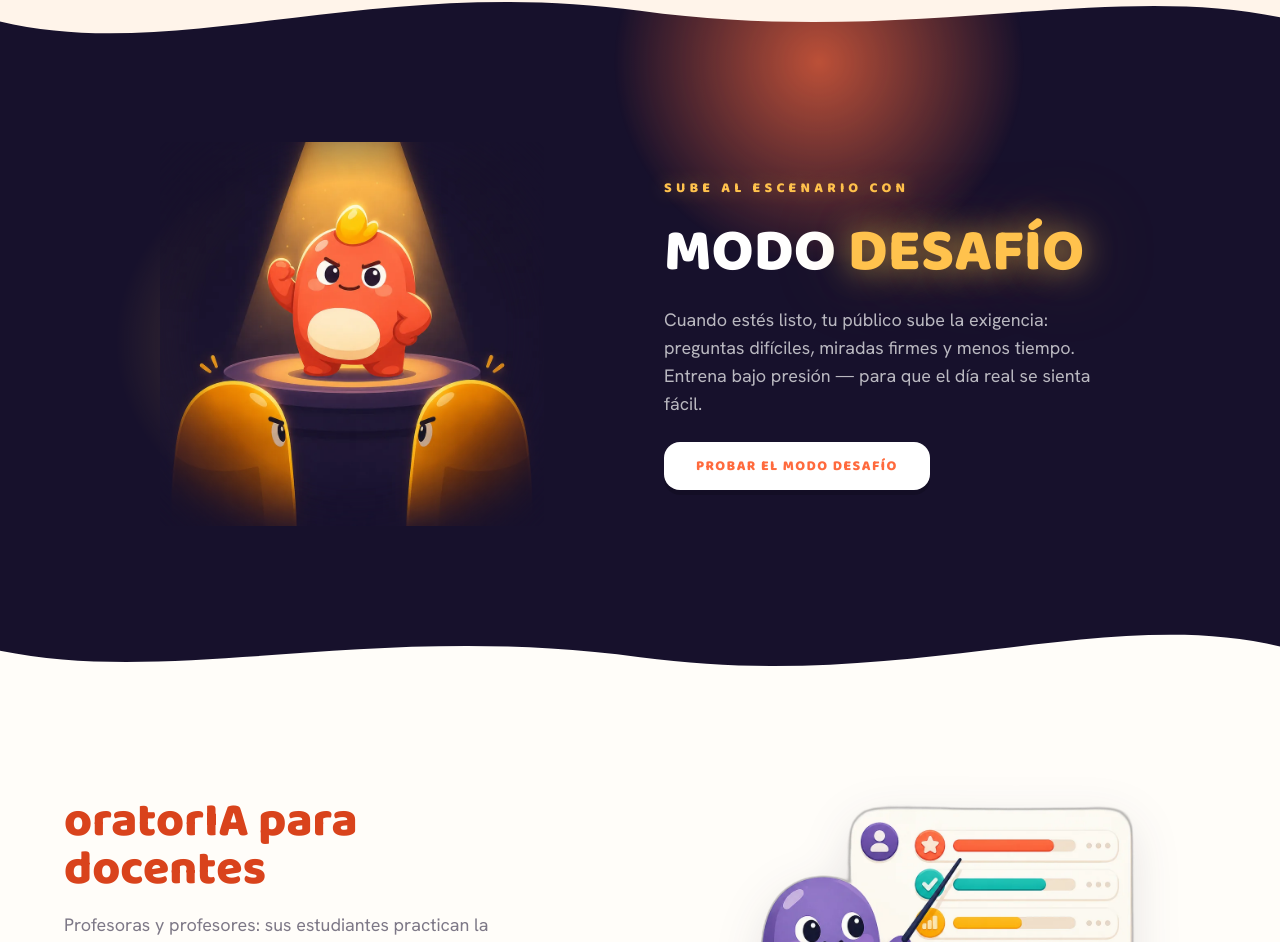
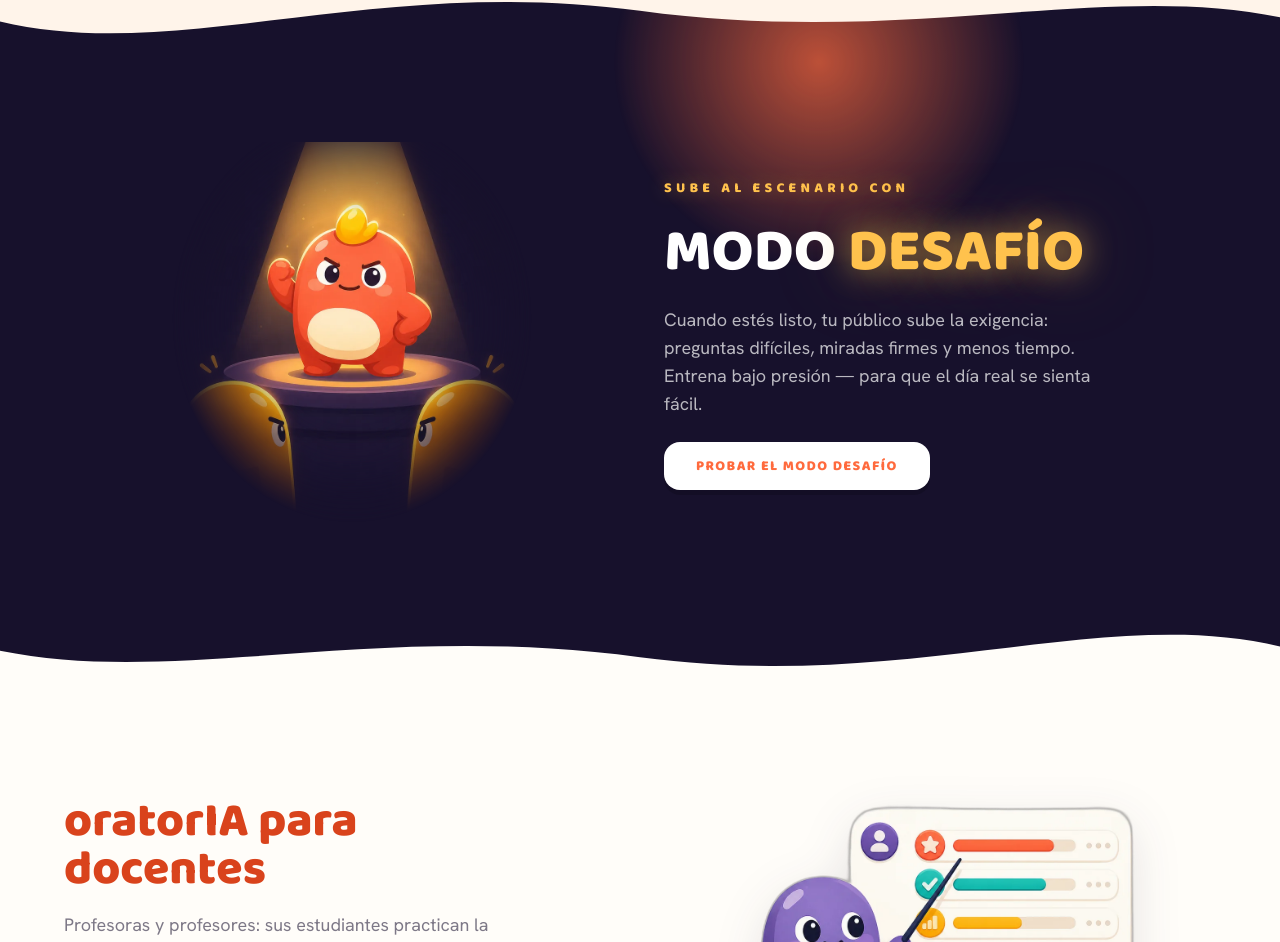
Before and after one commit to oratorIA-ProyectoTesis/LandingPage, a React (Vite) app: page / in a window 1280 px wide. Shown: the part 4155-5097 px from the top of the page. Built offline with nearby package versions, Linux system fonts and the light colour scheme.

Commit message:
fix: remove stray amber halo, aggressive dissolve mask so artwork never reads as a rectangle

```diff
--- a/src/sections/Challenge.tsx
+++ b/src/sections/Challenge.tsx
@@ -17,15 +17,6 @@ export function Challenge() {
         className="glow-pulse pointer-events-none absolute -top-32 left-[64%] h-[28rem] w-[28rem] -translate-x-1/2 rounded-full"
         style={{ background: 'radial-gradient(circle, #FF6A3D 0%, transparent 65%)' }}
       />
-      {/* amber halo continuing Vox's spotlight on the artwork side */}
-      <div
-        aria-hidden="true"
-        className="glow-pulse pointer-events-none absolute top-1/4 left-[22%] h-96 w-96 -translate-x-1/2 rounded-full"
-        style={{
-          background: 'radial-gradient(circle, rgba(255,194,77,0.55) 0%, transparent 62%)',
-          animationDelay: '2.5s',
-        }}
-      />
       <div className="relative mx-auto grid max-w-6xl items-center gap-12 px-6 py-20 md:grid-cols-2">
         <div className="mx-auto w-full max-w-sm">
           {/* Dark scene blends with the section background on purpose. */}
@@ -37,12 +28,14 @@ export function Challenge() {
             loading="lazy"
             className="w-full"
             style={{
-              // Edge fade: the artwork has its own vignette, so a flat color
-              // can never match the corners — fading the borders hides them.
+              // Aggressive dissolve: melt the artwork's own background gradient
+              // completely before any edge, so only the scene (Vox, podium,
+              // audience, beam) floats in the section darkness — it should
+              // never read as a rectangular image.
               maskImage:
-                'radial-gradient(ellipse 72% 72% at 50% 50%, #000 55%, transparent 97%)',
+                'radial-gradient(ellipse 60% 68% at 50% 46%, #000 40%, transparent 78%)',
               WebkitMaskImage:
-                'radial-gradient(ellipse 72% 72% at 50% 50%, #000 55%, transparent 97%)',
+                'radial-gradient(ellipse 60% 68% at 50% 46%, #000 40%, transparent 78%)',
             }}
           />
         </div>
```
